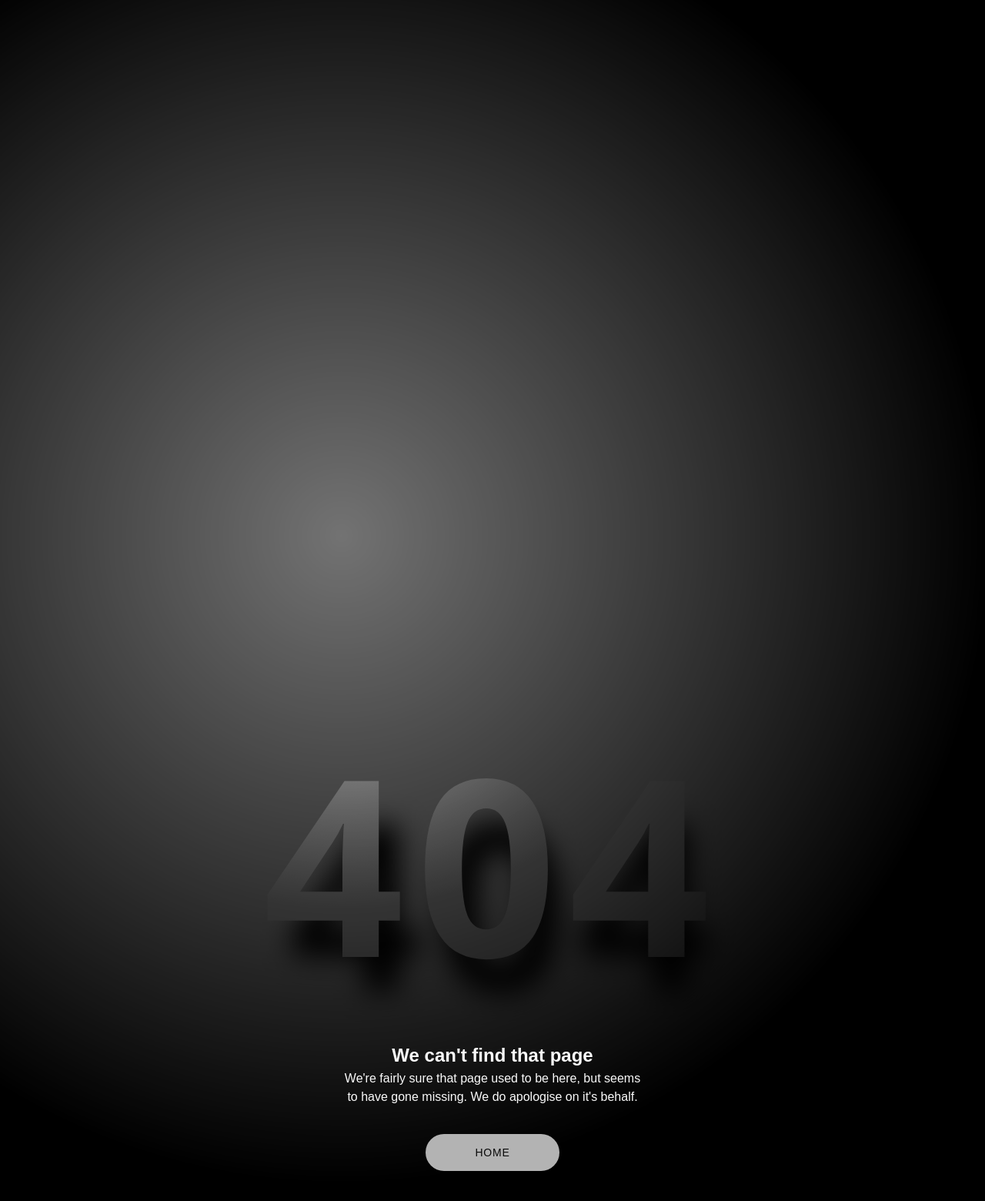
After one commit to Uzcoin404/Web-chat, a PHP site: page /error/404.html in a window 1280 px wide. The commit adds this page. Shown: the top 1560 px of the page at 77% size. Run offline with PHP 8.4, Linux system fonts and the light colour scheme.

Commit message:
.htaccess file and others

```diff
--- /dev/null
+++ b/error/404.html
@@ -0,0 +1,23 @@
+<!DOCTYPE html>
+<html lang="en">
+<head>
+    <meta charset="UTF-8">
+    <meta http-equiv="X-UA-Compatible" content="IE=edge">
+    <meta name="viewport" content="width=device-width, initial-scale=1.0">
+    <title>Page not found</title>
+    <link rel="stylesheet" href="style.css">
+</head>
+<body>
+
+    <h1>404</h1>
+    <div class="cloak__wrapper">
+        <div class="cloak__container">
+            <div class="cloak"></div>
+        </div>
+    </div>
+    <div class="info">
+        <h2>We can't find that page</h2>
+        <p>We're fairly sure that page used to be here, but seems to have gone missing. We do apologise on it's behalf.</p><a href="/" target="_blank" rel="noreferrer noopener">Home</a>
+    </div>
+</body>
+</html>
--- /dev/null
+++ b/error/style.css
@@ -0,0 +1,133 @@
+:root {
+  --button: #b3b3b3;
+  --button-color: #0a0a0a;
+  --shadow: #000;
+  --bg: #737373;
+  --header: #7a7a7a;
+  --color: #fafafa;
+  --lit-header: #e6e6e6;
+  --speed: 2s;
+}
+* {
+  box-sizing: border-box;
+  transform-style: preserve-3d;
+  font-family: sans-serif;
+  margin: 0;
+  padding: 0;
+}
+@property --swing-x {
+  initial-value: 0;
+  inherits: false;
+  syntax: '<integer>';
+}
+@property --swing-y {
+  initial-value: 0;
+  inherits: false;
+  syntax: '<integer>';
+}
+body {
+  height: 100vh;
+  display: flex;
+  flex-direction: column;
+  align-items: center;
+  justify-content: center;
+  background: var(--bg);
+  color: var(--color);
+  perspective: 1200px;
+}
+a {
+  text-transform: uppercase;
+  text-decoration: none;
+  background: var(--button);
+  color: var(--button-color);
+  padding: 1rem 4rem;
+  border-radius: 4rem;
+  font-size: 0.875rem;
+  letter-spacing: 0.05rem;
+}
+p {
+  font-weight: 100;
+}
+h1 {
+  -webkit-animation: swing var(--speed) infinite alternate ease-in-out;
+          animation: swing var(--speed) infinite alternate ease-in-out;
+  font-size: clamp(5rem, 40vmin, 20rem);
+  font-family: 'Open Sans', sans-serif;
+  margin: 0;
+  margin-bottom: 1rem;
+  letter-spacing: 1rem;
+  transform: translate3d(0, 0, 0vmin);
+  --x: calc(50% + (var(--swing-x) * 0.5) * 1%);
+  background: radial-gradient(var(--lit-header), var(--header) 45%) var(--x) 100%/200% 200%;
+  -webkit-background-clip: text;
+  color: transparent;
+}
+h1:after {
+  -webkit-animation: swing var(--speed) infinite alternate ease-in-out;
+          animation: swing var(--speed) infinite alternate ease-in-out;
+  content: "404";
+  position: absolute;
+  top: 0;
+  left: 0;
+  color: var(--shadow);
+  filter: blur(1.5vmin);
+  transform: scale(1.05) translate3d(0, 12%, -10vmin) translate(calc((var(--swing-x, 0) * 0.05) * 1%), calc((var(--swing-y) * 0.05) * 1%));
+}
+.cloak {
+  animation: swing var(--speed) infinite alternate-reverse ease-in-out;
+  height: 100%;
+  width: 100%;
+  transform-origin: 50% 30%;
+  transform: rotate(calc(var(--swing-x) * -0.25deg));
+  background: radial-gradient(40% 40% at 50% 42%, transparent, #000 35%);
+}
+.cloak__wrapper {
+  position: fixed;
+  top: 0;
+  left: 0;
+  bottom: 0;
+  right: 0;
+  overflow: hidden;
+}
+.cloak__container {
+  height: 250vmax;
+  width: 250vmax;
+  position: absolute;
+  top: 50%;
+  left: 50%;
+  transform: translate(-50%, -50%);
+}
+.info {
+  text-align: center;
+  line-height: 1.5;
+  max-width: clamp(16rem, 90vmin, 25rem);
+}
+.info > p {
+  margin-bottom: 3rem;
+}
+@-webkit-keyframes swing {
+  0% {
+    --swing-x: -100;
+    --swing-y: -100;
+  }
+  50% {
+    --swing-y: 0;
+  }
+  100% {
+    --swing-y: -100;
+    --swing-x: 100;
+  }
+}
+@keyframes swing {
+  0% {
+    --swing-x: -100;
+    --swing-y: -100;
+  }
+  50% {
+    --swing-y: 0;
+  }
+  100% {
+    --swing-y: -100;
+    --swing-x: 100;
+  }
+}
```
Also changed, not shown: css/style.css (+10 -0 lines), .htaccess (added), img/.htaccess (added), img/avatar/.htaccess (added), img/avatar/2020.jpg (added).
